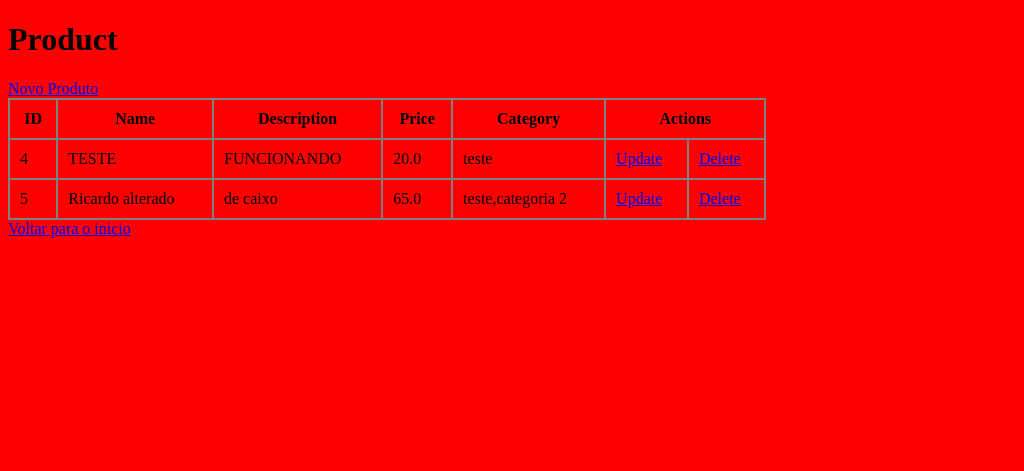
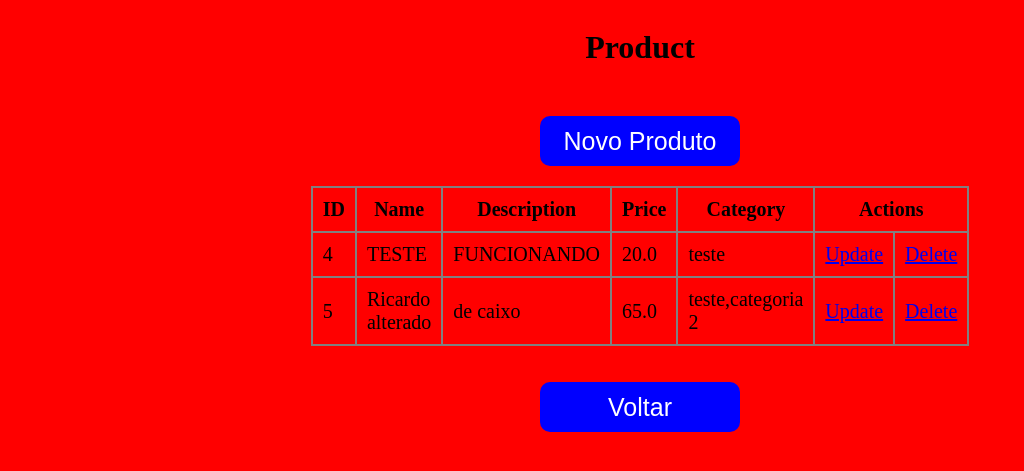
Before and after one commit to VictorSimao/crud-loja, a Flask app: page /product in a window 1280 px wide. Shown: the top 471 px of the page, without its empty margins (0-1024 px from the left). Run offline with Flask 2, Linux system fonts and the light colour scheme; data comes from the database, SQL or seed files in the repository; both versions use the stored data as it was after the commit.

Commit message:
Inclusao Update

```diff
--- a/src/daos/product_dao.py
+++ b/src/daos/product_dao.py
@@ -59,7 +59,7 @@ class ProductDAO(Dao):
         parameter = (id, )
 
         result = self.execute_query_select(sql, parameter)
-        item = result
+        item = result[0]
 
         product = Product(item[1], item[2], item[3], item[4], item[0])
         return product
--- a/src/views/web/start.py
+++ b/src/views/web/start.py
@@ -39,7 +39,7 @@ def product_save():
         'categories': request.args.get('categories')
     }
 
-    print(product['id'])
+    # print(product['id'])
     controller = ProductController()
     if product['id']:
         controller.update(product)
--- a/src/views/web/templates/product.html
+++ b/src/views/web/templates/product.html
@@ -10,8 +10,10 @@
 
     <style>
       table{
-        width: 60%;
+        width:50%;
         border-collapse: collapse;
+        font-family:Arial, Helvetica, sans-serif sans-serif;
+        font-size: 20px;
 
       }
 
@@ -19,12 +21,41 @@
         border: solid 2px gray;
         padding: 10px;
       }
+
+      .container{
+        display: flex;
+        flex-direction: column;
+        align-items: center;
+
+      }
+
+      h1{
+        margin-bottom: 50px;
+      }
+
+      input{
+        background-color: blue;
+                width: 200px;
+                height: 50px;
+                margin-bottom: 20px;
+                border: none;
+                border-radius: 10px;
+                color: white;
+                font-size: 25px;
+                font-family:Arial, Helvetica, sans-serif sans-serif;
+                cursor: pointer;
+      }
+
     </style>
   </head>
+
   <body>
+
+
+    <div class="container">
       <h1>{{title}}</h1>
 
-    <a href="/product/form">Novo Produto</a>
+      <a href="/product/form"><input type="button" value="Novo Produto"></a>
 
       <table>
         <thead>
@@ -53,8 +84,13 @@
 
         </tbody>
       </table>
+      <br><br>
 
-    <a href="/">Voltar para o inicio</a>
+
+
+      <a href="/"><input type="button" value="Voltar"></a>
+    </div>
+
 
   </body>
 </html>
```
Also changed, not shown: src/views/web/templates/category.html (+45 -1 lines), src/views/web/templates/product_form.html (+9 -1 lines), database.db. Lines whose indentation alone changed are shown as unchanged.
